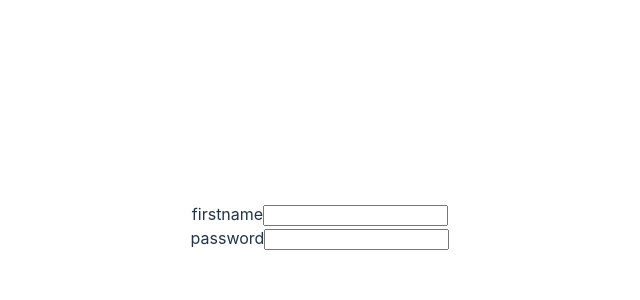
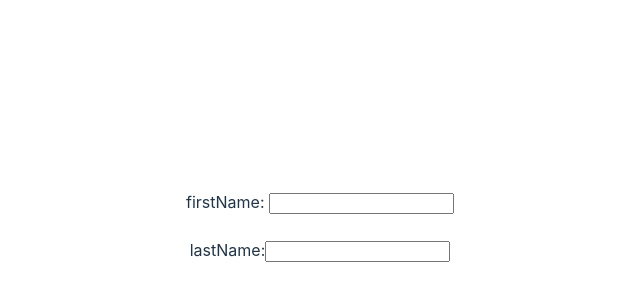
Before and after one commit to pruthvisinhvaghela/react-all-hooks, a React (Vite) app: page / in a window 1280 px wide. Shown: the part 174-474 px from the top of the page, without its empty margins (320-960 px from the left). Built offline with nearby package versions, Linux system fonts and the light colour scheme.

Commit message:
handle form with the help of useRef

```diff
--- a/src/App.jsx
+++ b/src/App.jsx
@@ -1,4 +1,5 @@
 import "./App.css";
+import FormDemoTwo from "./components/Form/FormDemoTwo";
 
 import FormExample from "./components/Form/FormExample";
 // import FormDemo from "./components/Form/FormDemo";
@@ -25,8 +26,8 @@ function App() {
   // const age = 23;
   return (
     <>
-      <FormExample />
-
+      <FormDemoTwo />
+      {/* <FormExample /> */}
       {/* <FormDemo /> */}
       {/* <UseCallbackDemo /> */}
       {/* <UseMemoExample /> */}
--- /dev/null
+++ b/src/components/Form/FormDemoTwo.jsx
@@ -0,0 +1,45 @@
+import { useRef, useState } from "react";
+
+const FormDemoTwo = () => {
+  const [fname, setFname] = useState("");
+  const [lname, setLname] = useState("");
+
+  const refDemo = useRef();
+  const handleChange = (e) => {
+    e.preventDefault();
+    const uppercase = e.target.value.toUpperCase();
+
+    if (e.target.name === "firstName") {
+      setFname(uppercase);
+    } else {
+      setLname(e.target.value);
+    }
+    console.log(fname, lname);
+  };
+  return (
+    <>
+      <form action="">
+        <label htmlFor="">firstName: </label>
+        <input
+          type="text"
+          name="firstName"
+          ref={refDemo}
+          value={fname}
+          onChange={handleChange}
+        />
+        <br />
+        <br />
+        <label htmlFor="">lastName:</label>
+        <input
+          type="text"
+          name="lastName"
+          ref={refDemo}
+          value={lname}
+          onChange={handleChange}
+        />
+      </form>
+    </>
+  );
+};
+
+export default FormDemoTwo;
```
